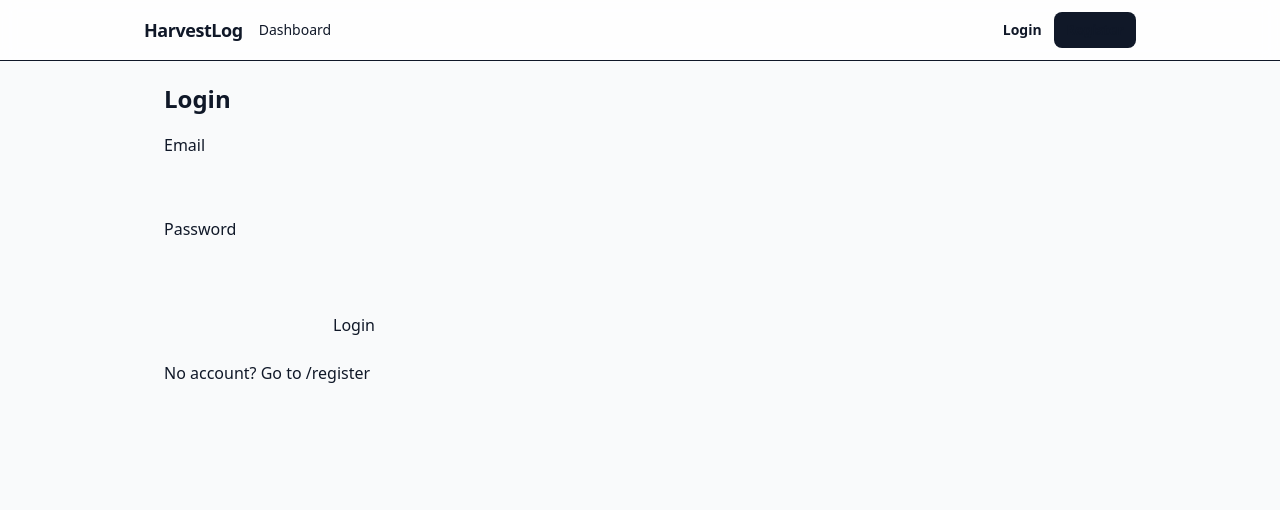
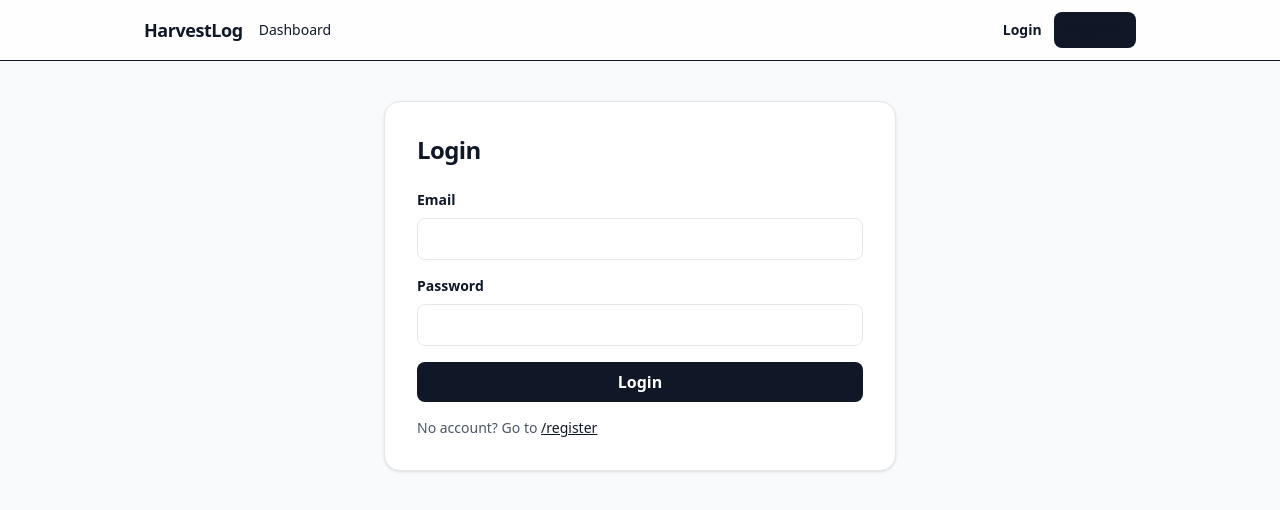
Before and after one commit to pastormosesthiari-pixel/harvestlog-web, a Next.js app: page /login in a window 1280 px wide. Shown: the top 510 px of the page. Built offline with nearby package versions, Linux system fonts and the light colour scheme; no server answers.

Commit message:
Fix login stuck on loading

```diff
--- a/app/login/page.tsx
+++ b/app/login/page.tsx
@@ -1,63 +1,99 @@
 "use client";
 
 import { useState } from "react";
+import { useRouter, useSearchParams } from "next/navigation";
 import { supabase } from "../../lib/supabaseClient";
 
 export default function LoginPage() {
+  const router = useRouter();
+  const params = useSearchParams();
+
   const [email, setEmail] = useState("");
   const [password, setPassword] = useState("");
+
+  const [loading, setLoading] = useState(false);
   const [msg, setMsg] = useState<string | null>(null);
-  const [loading, setLoading] = useState(false);
+
+  const next = params.get("next") || "/dashboard";
 
   const onLogin = async (e: React.FormEvent) => {
     e.preventDefault();
     setMsg(null);
     setLoading(true);
 
-    const { error } = await supabase.auth.signInWithPassword({ email, password });
+    try {
+      const { data, error } = await supabase.auth.signInWithPassword({
+        email,
+        password,
+      });
 
-    setLoading(false);
-    if (error) setMsg("❌ " + error.message);
-    else setMsg("✅ Logged in. Go to /dashboard");
+      if (error) {
+        setMsg("❌ " + error.message);
+        return;
+      }
+
+      if (!data.session) {
+        setMsg("❌ Login failed: no session returned.");
+        return;
+      }
+
+      // Force navigation after success
+      router.replace(next);
+      router.refresh();
+    } catch (err: any) {
+      setMsg("❌ " + (err?.message ?? "Unknown error"));
+    } finally {
+      // IMPORTANT: always stop the spinner
+      setLoading(false);
+    }
   };
 
   return (
-    <main style={{ padding: 20, maxWidth: 420 }}>
-      <h1 style={{ fontSize: 24, fontWeight: 700 }}>Login</h1>
+    <main className="mx-auto mt-10 max-w-lg rounded-2xl border border-gray-200 bg-white p-8 shadow-sm">
+      <h1 className="text-2xl font-extrabold tracking-tight">Login</h1>
 
-      <form onSubmit={onLogin} style={{ marginTop: 16, display: "grid", gap: 10 }}>
-        <label>
-          Email
+      <form onSubmit={onLogin} className="mt-6 grid gap-4">
+        <div className="grid gap-2">
+          <label className="text-sm font-semibold">Email</label>
           <input
-            style={{ width: "100%", padding: 10, marginTop: 6 }}
+            className="rounded-lg border border-gray-200 px-3 py-2 outline-none focus:ring-2 focus:ring-gray-300"
             value={email}
             onChange={(e) => setEmail(e.target.value)}
             type="email"
             required
+            autoComplete="email"
           />
-        </label>
+        </div>
 
-        <label>
-          Password
+        <div className="grid gap-2">
+          <label className="text-sm font-semibold">Password</label>
           <input
-            style={{ width: "100%", padding: 10, marginTop: 6 }}
+            className="rounded-lg border border-gray-200 px-3 py-2 outline-none focus:ring-2 focus:ring-gray-300"
             value={password}
             onChange={(e) => setPassword(e.target.value)}
             type="password"
             required
+            autoComplete="current-password"
           />
-        </label>
+        </div>
 
-        <button disabled={loading} style={{ padding: 12, cursor: "pointer" }}>
+        {msg && (
+          <div className="rounded-lg border border-yellow-200 bg-yellow-50 px-4 py-3 text-sm">
+            {msg}
+          </div>
+        )}
+
+        <button
+          disabled={loading}
+          className="rounded-lg bg-gray-900 px-4 py-2 font-semibold text-white hover:bg-gray-800 disabled:opacity-60"
+        >
           {loading ? "Logging in..." : "Login"}
         </button>
+
+        <p className="text-sm text-gray-600">
+          No account? Go to <a className="underline" href="/register">/register</a>
+        </p>
       </form>
-
-      <p style={{ marginTop: 12 }}>
-        No account? Go to <a href="/register">/register</a>
-      </p>
-
-      {msg && <p style={{ marginTop: 12 }}>{msg}</p>}
     </main>
   );
 }
```
